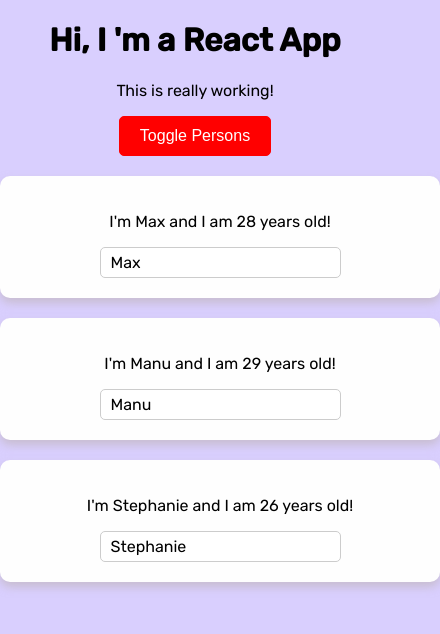
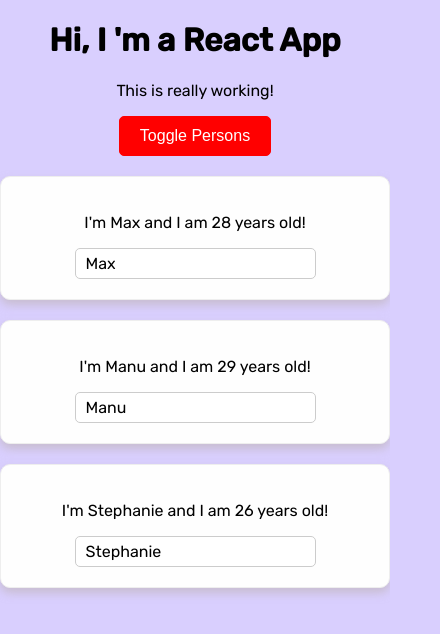
Before and after one commit to tjgillweb/learn-react, a React (Create React App) app: page / in a window 390 px wide. Both pictures are taken after a click on the button "Toggle Persons". Shown: the top 634 px of the page, 440 px wide, since content can reach past the window. Built offline with nearby package versions, Linux system fonts and the light colour scheme.

Commit message:
Add media queries using Radium StyleRoot component

```diff
--- a/src/App.js
+++ b/src/App.js
@@ -1,7 +1,7 @@
 import React, {
   Component
 } from 'react';
-import Radium from 'radium';
+import Radium, { StyleRoot } from 'radium';
 import './App.css';
 import Person from './Person/Person';
 
@@ -109,6 +109,7 @@
     }
 
     return (
+      <StyleRoot>
         <div className = "App" >
         <h1> Hi, I 'm a React App</h1>
         <p className={classes.join(' ')}> This is really working! </p>
@@ -117,6 +118,7 @@
         </button>
         {persons}
         </div>
+      </StyleRoot>
     );
   }
 }
--- a/src/Person/Person.css
+++ b/src/Person/Person.css
@@ -1,9 +1,8 @@
 .Person {
   background: #fefefe;
-  border: px solid #eee;
+  border: 1px solid #eee;
   border-radius: 10px;
   box-shadow: 0 5px 10px rgba(188, 177, 178, 0.6);
-  width: 400px;
   height: auto;
   padding: 20px;
   text-align: center;
--- a/src/Person/Person.js
+++ b/src/Person/Person.js
@@ -1,9 +1,15 @@
 import React from 'react';
+import Radium from 'radium';
 import './Person.css';
 
 const person = (props) => {
+	const style = {
+		'@media(min-width:500px)': {
+			width: '450px'
+		}
+	};
 	return (
-		<div className="Person">
+		<div className="Person" style={style}>
 			<p onClick={props.click}>
 				I'm {props.name} and I am {props.age} years old!
 			</p>
@@ -12,4 +18,4 @@
 		</div>
 	);
 };
-export default person;
+export default Radium(person);
```
Lines whose indentation alone changed are shown as unchanged.
